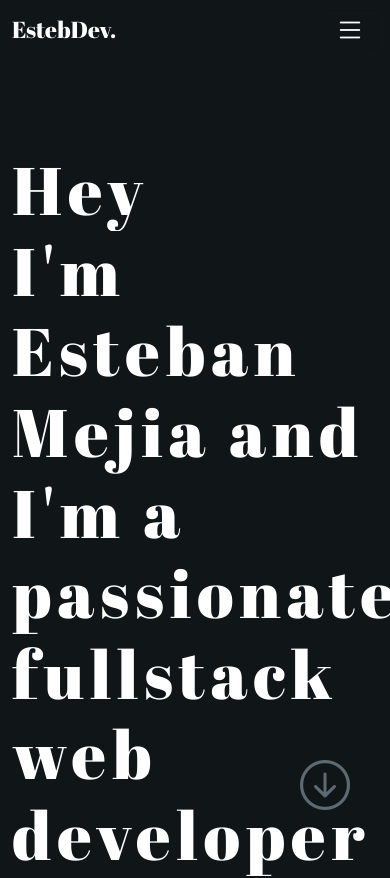
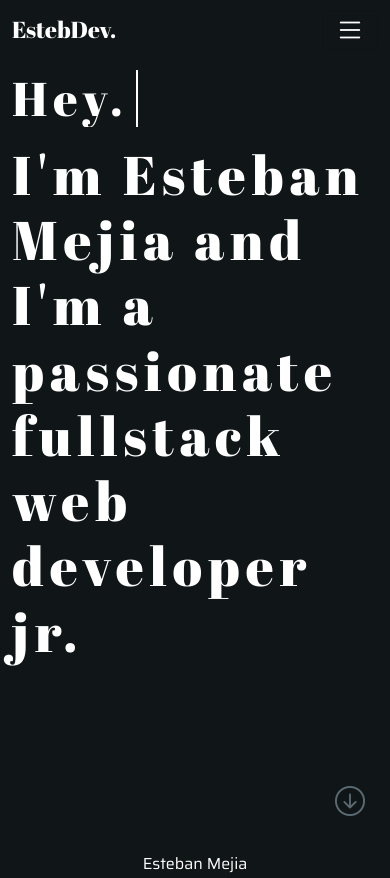
Before and after one commit to EstebanMejiaD/portfolio-web-esteban-dev, a React (Create React App) app: page / in a window 390 px wide. Shown: the top 878 px of the page. Built offline with nearby package versions, Linux system fonts and the light colour scheme.

Commit message:
Animaciones del texto principal completo

```diff
--- a/src/App.css
+++ b/src/App.css
@@ -108,9 +108,7 @@ background: radial-gradient(circle at center, #1197d4 99%, #006494 100%, #006494
 .RowHeader {
   margin-top: 150px;
 }
-.container-h1principal {
 
-}
 
 .h1Principal {
   color: #fff;
@@ -119,14 +117,31 @@ background: radial-gradient(circle at center, #1197d4 99%, #006494 100%, #006494
 
 }
 
+.h1animation {
+  animation-name: animacionH1 ;
+  animation-duration: 2.5s;
+}
+
+@keyframes animacionH1 {
+  from {
+    color: transparent;
+    margin-top: 100px;
+  }
+  to {
+    color: #fff;
+    margin-top: 0;
+  }
+
+}
+
 .typing-achine {
   display: block;
-
+  font-size: 0.87em;
+  margin-bottom: 15px;
   white-space: nowrap;
-  border-right: 1px solid;
+  border-right: 2px solid;
   width: 4ch;
-
-  animation: typing 1s steps(4), blink .5s infinite step-end alternate;
+  animation: typing 1s steps(4), blink .3s infinite step-end alternate;
   overflow: hidden;
 }
 
@@ -144,11 +159,15 @@ background: radial-gradient(circle at center, #1197d4 99%, #006494 100%, #006494
 
 /*lado de la imagen*/
 .container-image {
-  height: 400px;
+  margin-top: 30px;
+  height: 250px;
+  width: 250px;
+  background-color: transparent;
+  text-align: center;
 }
 
 .imagen-esteban {
-  height: 400px;
+  height: 90%;
   -webkit-filter: grayscale(1); /* Webkit */
     filter: gray; /* IE6-9 */
     filter: grayscale(1); /* W3C */
@@ -168,7 +187,7 @@ background: radial-gradient(circle at center, #1197d4 99%, #006494 100%, #006494
 /* miniAreaContacto*/
 
 .miniAreaContacto {
-  margin-top: 160px;
+  margin-top: 180px;
 
 }
 .contact-p {
@@ -177,7 +196,13 @@ background: radial-gradient(circle at center, #1197d4 99%, #006494 100%, #006494
 
 .contenedor-links {
   justify-content: center;
+  animation-name: contactAnimation;
+  animation-duration: 3s;
 }
+
+
+
+
 .links-contact{
    display: inline !important;
    width: 10px;
@@ -189,3 +214,22 @@ background: radial-gradient(circle at center, #1197d4 99%, #006494 100%, #006494
 .first-item-contact {
   padding-left: 0;
 }
+
+
+
+@media (max-width: 500px) {
+
+.h1Principal {
+
+  font-size: 3.4em;
+
+}
+.RowHeader {
+  margin-top: 10px;
+}
+
+#botonArriba {
+  font-size: 30px;
+  right: 25px;
+}
+}
--- a/src/App.jsx
+++ b/src/App.jsx
@@ -2,7 +2,6 @@ import './App.css';
 import Navbar from "./Components/Navbar";
 import Header  from './Components/Header';
 import MiniAreaContact from './Components/MiniAreaContact';
-
 import ScrollDown from './Components/ScrollDown';
 function App() {
   return (
--- a/src/Components/Header.jsx
+++ b/src/Components/Header.jsx
@@ -8,14 +8,14 @@ const Header = () => {
           <div className="col-md-10 container-h1principal">
             <h1 className="fontAbril h1Principal">
               <div className="fontAbril typing-achine">Hey.</div>
-              I'm Esteban Mejia and I'm a passionate fullstack web developer jr.
+              <div className="fontAbril h1animation">I'm Esteban Mejia and I'm a passionate fullstack web developer jr.</div>
             </h1>
           </div>
-          <div>
-            {/* <div className="container-image">
+          {/* <div className="col-md-4">
+            <div className="container-image">
                 <img className='imagen-esteban' src="/images/fotoportafolio.png" alt="Esteban Mejia" />
-            </div> */}
-          </div>
+            </div>
+          </div> */}
         </div>
       </div>
     </div>
```
